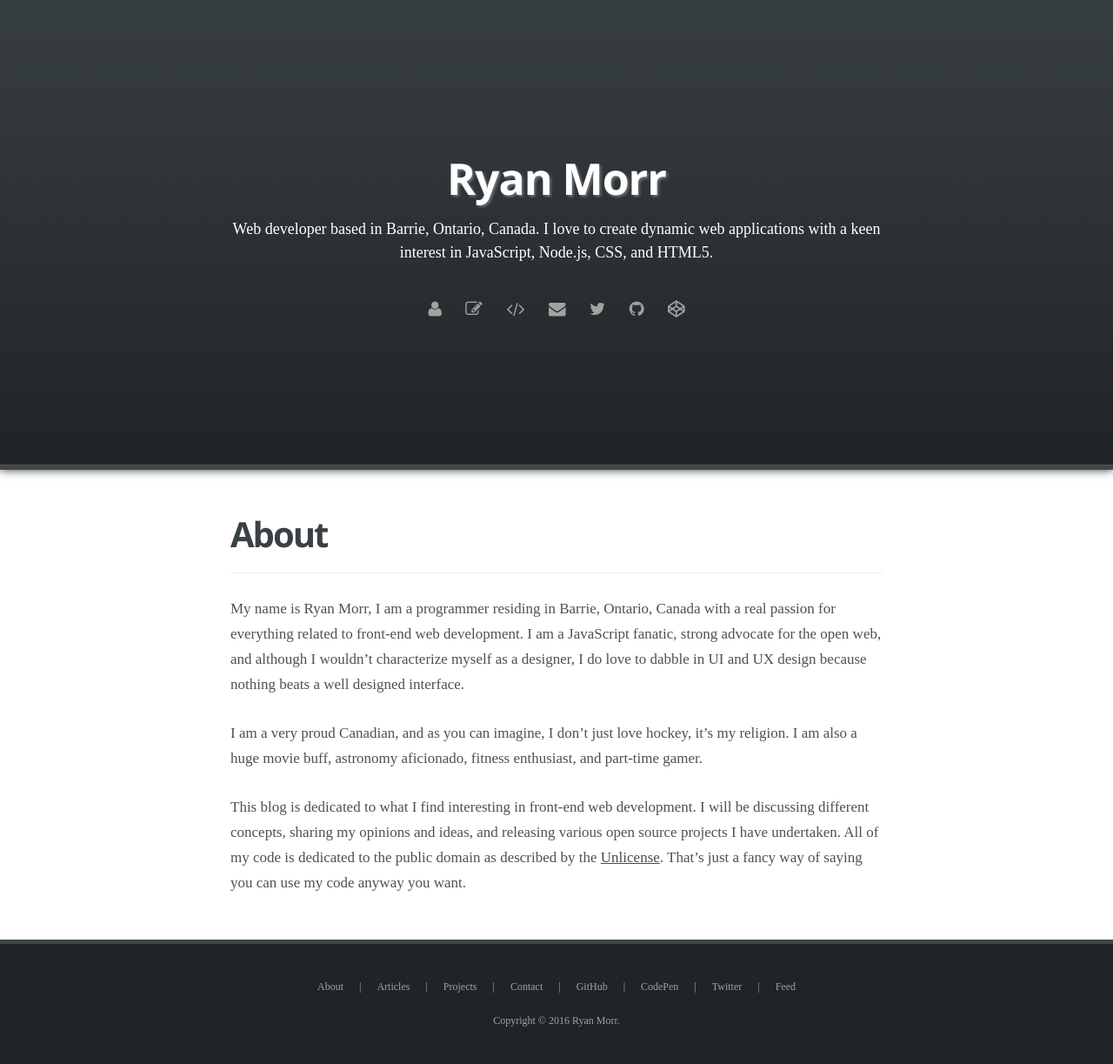
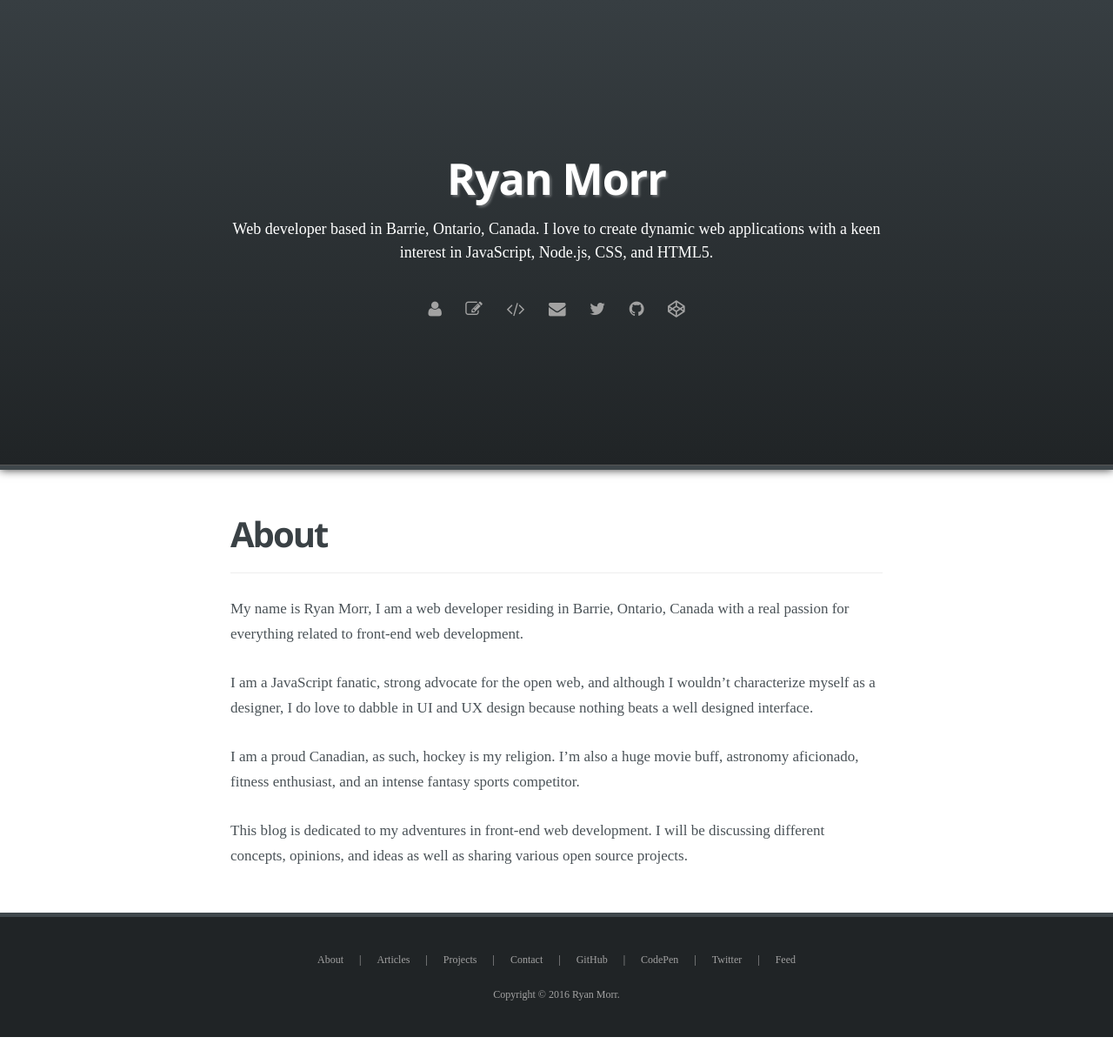
Before and after one commit to ryanmorr/ryanmorr.github.io, a Jekyll site: the page built from about.md, in a window 1280 px wide. Shown: the whole page at 87% size. Built offline with Jekyll 4.4.1, drawn with Linux system fonts in a browser that asks for light colours; some web fonts are replaced; after the commit the page ends 1192 px from its top, so only the background shows below that.

Commit message:
Update about page

```diff
--- a/about.md
+++ b/about.md
@@ -3,8 +3,10 @@ layout: page
 title: About
 ---
 
-My name is Ryan Morr, I am a programmer residing in Barrie, Ontario, Canada with a real passion for everything related to front-end web development. I am a JavaScript fanatic, strong advocate for the open web, and although I wouldn't characterize myself as a designer, I do love to dabble in UI and UX design because nothing beats a well designed interface.
+My name is Ryan Morr, I am a web developer residing in Barrie, Ontario, Canada with a real passion for everything related to front-end web development.
 
-I am a very proud Canadian, and as you can imagine, I don't just love hockey, it's my religion. I am also a huge movie buff, astronomy aficionado, fitness enthusiast, and part-time gamer.
+I am a JavaScript fanatic, strong advocate for the open web, and although I wouldn't characterize myself as a designer, I do love to dabble in UI and UX design because nothing beats a well designed interface.
 
-This blog is dedicated to what I find interesting in front-end web development. I will be discussing different concepts, sharing my opinions and ideas, and releasing various open source projects I have undertaken. All of my code is dedicated to the public domain as described by the [Unlicense](http://unlicense.org/). That's just a fancy way of saying you can use my code anyway you want.
+I am a proud Canadian, as such, hockey is my religion. I'm also a huge movie buff, astronomy aficionado, fitness enthusiast, and an intense fantasy sports competitor.
+
+This blog is dedicated to my adventures in front-end web development. I will be discussing different concepts, opinions, and ideas as well as sharing various open source projects.
```
